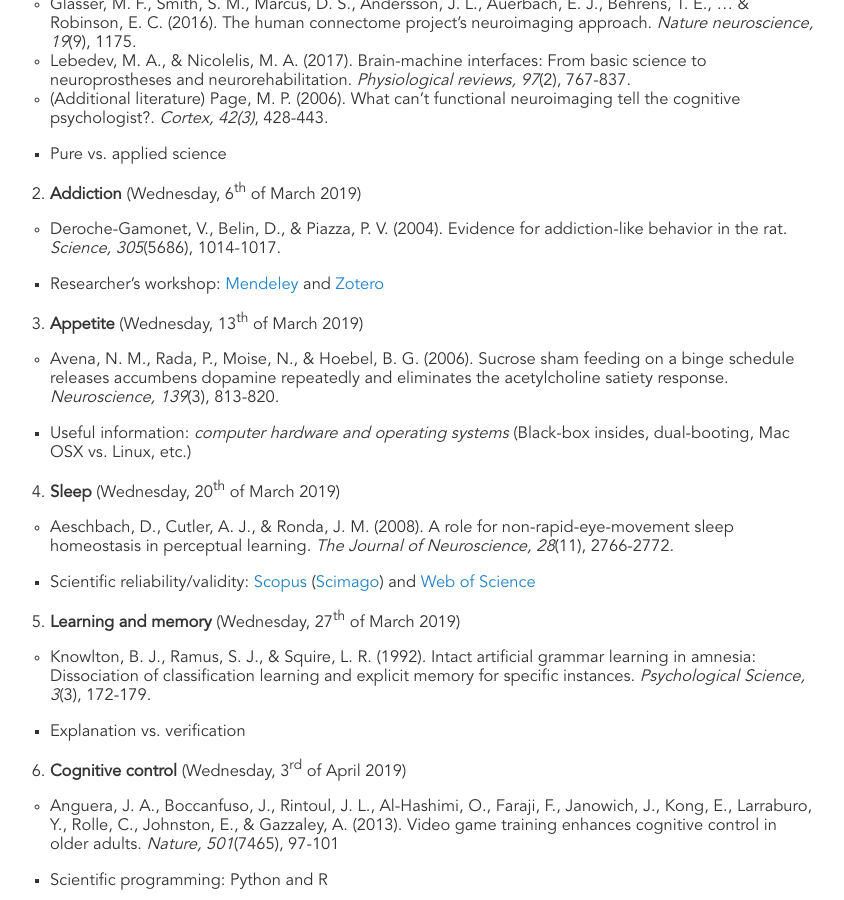
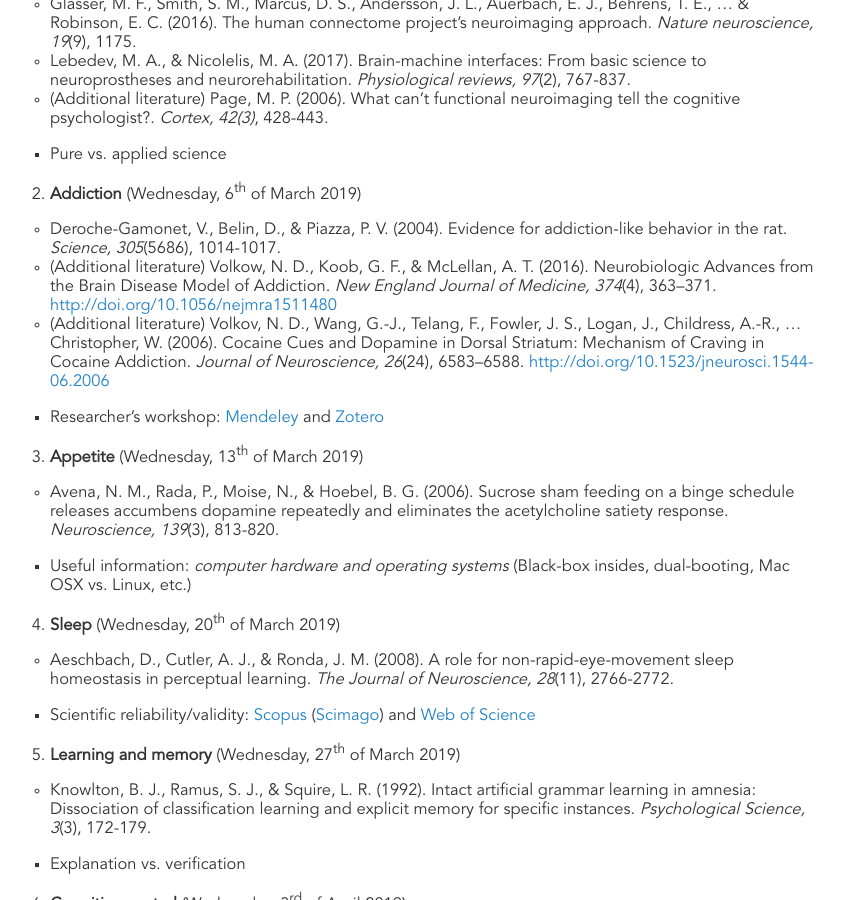
Before and after one commit to mikbuch/mikbuch.github.io, a Jekyll site: the page built from didactics.md, in a window 1280 px wide and 900 px high, scrolled down 385 px. Shown: the whole window, without its empty margins (206-1050 px from the left). Built offline with Jekyll 4.4.1, drawn with Linux system fonts in a browser that asks for light colours.

Commit message:
Addiction, additional literature

```diff
--- a/didactics.md
+++ b/didactics.md
@@ -18,6 +18,8 @@ title: Didactics
 
 2. __Addiction__ (Wednesday, 6<sup>th</sup> of March 2019)
     * Deroche-Gamonet, V., Belin, D., & Piazza, P. V. (2004). Evidence for addiction-like behavior in the rat. _Science, 305_(5686), 1014-1017.
+    * (Additional literature) Volkow, N. D., Koob, G. F., & McLellan, A. T. (2016). Neurobiologic Advances from the Brain Disease Model of Addiction. _New England Journal of Medicine, 374_(4), 363–371. [http://doi.org/10.1056/nejmra1511480](http://doi.org/10.1056/nejmra1511480)
+    * (Additional literature) Volkov, N. D., Wang, G.-J., Telang, F., Fowler, J. S., Logan, J., Childress, A.-R., … Christopher, W. (2006). Cocaine Cues and Dopamine in Dorsal Striatum: Mechanism of Craving in Cocaine Addiction. _Journal of Neuroscience, 26_(24), 6583–6588. [http://doi.org/10.1523/jneurosci.1544-06.2006](http://doi.org/10.1523/jneurosci.1544-06.2006)
         * Researcher's workshop: [Mendeley](http://mendeley.com/) and [Zotero](https://www.zotero.org/)
 
 3. __Appetite__ (Wednesday, 13<sup>th</sup> of March 2019)
```
